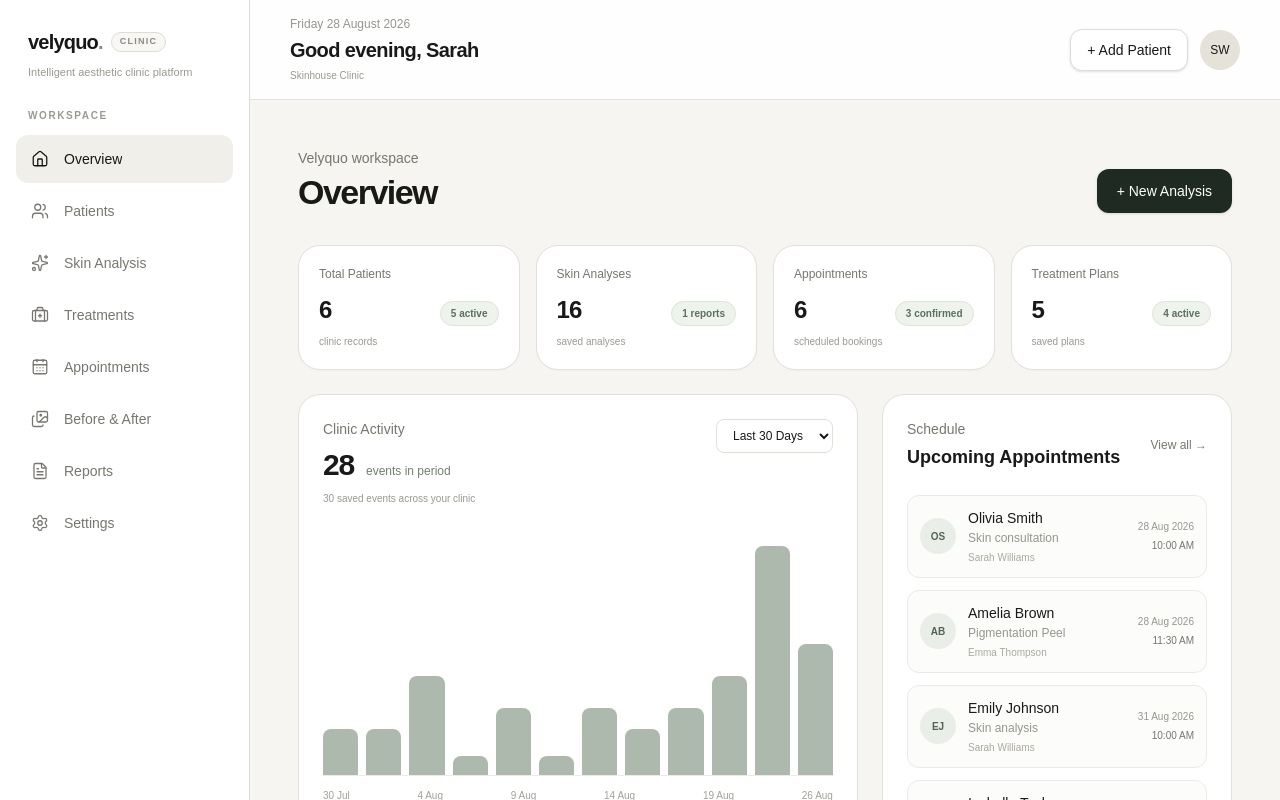
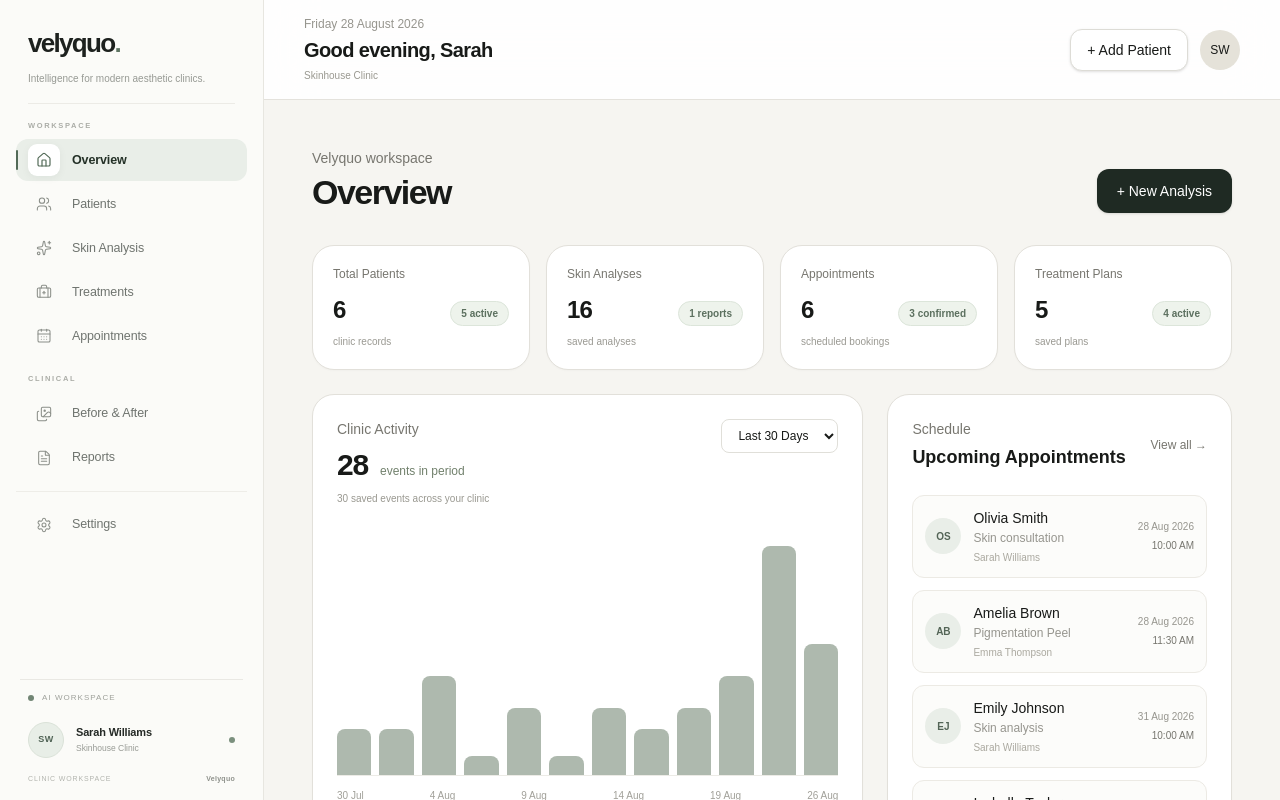
Before and after one commit to amansin-1922/dermis-prototype, a Next.js app: page /dashboard in a window 1280 px wide. Shown: the top 800 px of the page. Built offline with nearby package versions, Linux system fonts and the light colour scheme.

Commit message:
Refine Velyquo dashboard and sidebar

```diff
--- a/app/components/sidebar.tsx
+++ b/app/components/sidebar.tsx
@@ -3,14 +3,14 @@
 import { useEffect, useState } from "react";
 
 import {
-  House,
-  Users,
-  Sparkles,
   BriefcaseMedical,
   CalendarDays,
   FileText,
+  House,
+  Images,
   Settings,
-  Images,
+  Sparkles,
+  Users,
 } from "lucide-react";
 
 type SidebarProps = {
@@ -40,7 +40,7 @@ const defaultSettings: ClinicSettings = {
   initials: "SW",
 };
 
-const navigation = [
+const workspaceNavigation = [
   {
     name: "Overview",
     href: "/dashboard",
@@ -66,6 +66,9 @@ const navigation = [
     href: "/appointments",
     icon: CalendarDays,
   },
+] as const;
+
+const clinicalNavigation = [
   {
     name: "Before & After",
     href: "/before-after",
@@ -75,11 +78,6 @@ const navigation = [
     name: "Reports",
     href: "/reports",
     icon: FileText,
-  },
-  {
-    name: "Settings",
-    href: "/settings",
-    icon: Settings,
   },
 ] as const;
 
@@ -91,7 +89,8 @@ export default function Sidebar({
 
   useEffect(() => {
     const loadSettings = () => {
-      const storedSettings = localStorage.getItem(
+      const storedSettings =
+        localStorage.getItem(
           "dermisClinicSettings"
         );
 
@@ -101,9 +100,8 @@ export default function Sidebar({
       }
 
       try {
-        const parsedSettings = JSON.parse(
-          storedSettings
-        );
+        const parsedSettings =
+          JSON.parse(storedSettings);
 
         setClinicSettings({
           ...defaultSettings,
@@ -154,41 +152,17 @@ export default function Sidebar({
       .toUpperCase();
 
   const initials =
-    clinicSettings.initials?.trim().toUpperCase() ||
+    clinicSettings.initials
+      ?.trim()
+      .toUpperCase() ||
     generatedInitials ||
     "SW";
 
-  return (
-    <aside className="hidden w-[250px] shrink-0 border-r border-[#DDDCD6] bg-white lg:flex lg:flex-col">
-      {/* BRAND */}
-      <div className="px-7 py-7">
-        <a
-          href="/dashboard"
-          className="inline-flex items-center gap-2"
-        >
-          <span className="text-xl font-semibold tracking-[-0.04em] text-[#171717]">
-            velyquo
-            <span className="text-[#8A8A84]">.</span>
-          </span>
-
-          <span className="rounded-full border border-[#DDDCD6] bg-[#F8F7F4] px-2 py-0.5 text-[9px] font-semibold uppercase tracking-[0.14em] text-[#8A8982]">
-            Clinic
-          </span>
-        </a>
-
-        <p className="mt-2 text-[11px] leading-4 text-[#9A9992]">
-          Intelligent aesthetic clinic platform
-        </p>
-      </div>
-
-      {/* NAVIGATION */}
-      <nav className="px-4">
-        <p className="px-3 pb-3 text-[10px] font-semibold uppercase tracking-[0.16em] text-[#9A9992]">
-          Workspace
-        </p>
-
-        <div className="space-y-1">
-          {navigation.map((item) => {
+  const renderNavigationItem = (
+    item:
+      | (typeof workspaceNavigation)[number]
+      | (typeof clinicalNavigation)[number]
+  ) => {
     const Icon = item.icon;
     const isActive =
       activePage === item.name;
@@ -197,56 +171,196 @@ export default function Sidebar({
       <a
         key={item.name}
         href={item.href}
-                className={`flex w-full items-center gap-3 rounded-xl px-3 py-3 text-sm transition ${
+        aria-current={
+          isActive ? "page" : undefined
+        }
+        className={`group relative flex h-[42px] items-center gap-3 rounded-[12px] px-3 transition-all duration-200 ${
           isActive
-                    ? "bg-[#F0EFEA] font-medium text-[#171717]"
-                    : "text-[#77766F] hover:bg-[#F7F6F2] hover:text-[#171717]"
+            ? "bg-[#E9EEE8] text-[#243127]"
+            : "text-[#6F746F] hover:bg-[#F2F3EF] hover:text-[#242A25]"
         }`}
       >
-                <span className="flex h-6 w-6 shrink-0 items-center justify-center">
+        {isActive && (
+          <span className="absolute left-0 top-1/2 h-5 w-[2px] -translate-y-1/2 rounded-full bg-[#526A57]" />
+        )}
+
+        <span
+          className={`flex h-8 w-8 shrink-0 items-center justify-center rounded-[9px] transition-all ${
+            isActive
+              ? "bg-white text-[#526A57] shadow-[0_2px_8px_rgba(28,38,30,0.05)]"
+              : "text-[#8A8E88] group-hover:text-[#5D655E]"
+          }`}
+        >
           <Icon
-                    size={18}
-                    strokeWidth={1.7}
+            size={16}
+            strokeWidth={
+              isActive ? 1.8 : 1.55
+            }
           />
         </span>
 
-                <span className="truncate">
+        <span
+          className={`text-[12.5px] tracking-[-0.01em] ${
+            isActive
+              ? "font-semibold"
+              : "font-medium"
+          }`}
+        >
           {item.name}
         </span>
       </a>
     );
-          })}
+  };
+
+  return (
+    <aside className="hidden w-[264px] shrink-0 overflow-hidden border-r border-[#E7E6E0] bg-[#FBFBF8] lg:sticky lg:top-0 lg:flex lg:h-screen lg:self-start lg:flex-col">
+      {/* BRAND */}
+      <div className="shrink-0 px-7 pb-4 pt-6">
+        <a
+          href="/dashboard"
+          className="inline-block"
+        >
+          <div className="flex items-baseline">
+            <span className="text-[26px] font-semibold tracking-[-0.065em] text-[#1D211E]">
+              velyquo
+            </span>
+
+            <span className="text-[26px] font-semibold text-[#5F7563]">
+              .
+            </span>
+          </div>
+        </a>
+
+        <p className="mt-2 max-w-[188px] text-[10px] leading-[16px] text-[#979A94]">
+          Intelligence for modern aesthetic
+          clinics.
+        </p>
+      </div>
+
+      <div className="mx-7 h-px shrink-0 bg-[#ECEBE6]" />
+
+      {/* SCROLL-SAFE NAVIGATION AREA */}
+      <nav className="min-h-0 flex-1 overflow-y-auto px-4 py-4 [scrollbar-width:none] [&::-webkit-scrollbar]:hidden">
+        <div>
+          <p className="px-3 text-[7.5px] font-semibold uppercase tracking-[0.22em] text-[#ABADA7]">
+            Workspace
+          </p>
+
+          <div className="mt-2 space-y-0.5">
+            {workspaceNavigation.map(
+              renderNavigationItem
+            )}
+          </div>
+        </div>
+
+        <div className="mt-4">
+          <p className="px-3 text-[7.5px] font-semibold uppercase tracking-[0.22em] text-[#ABADA7]">
+            Clinical
+          </p>
+
+          <div className="mt-2 space-y-0.5">
+            {clinicalNavigation.map(
+              renderNavigationItem
+            )}
+          </div>
+        </div>
+
+        <div className="mt-3 border-t border-[#EEEDE8] pt-3">
+          <a
+            href="/settings"
+            aria-current={
+              activePage === "Settings"
+                ? "page"
+                : undefined
+            }
+            className={`group relative flex h-[42px] items-center gap-3 rounded-[12px] px-3 transition-all duration-200 ${
+              activePage === "Settings"
+                ? "bg-[#E9EEE8] text-[#243127]"
+                : "text-[#6F746F] hover:bg-[#F2F3EF] hover:text-[#242A25]"
+            }`}
+          >
+            {activePage ===
+              "Settings" && (
+              <span className="absolute left-0 top-1/2 h-5 w-[2px] -translate-y-1/2 rounded-full bg-[#526A57]" />
+            )}
+
+            <span
+              className={`flex h-8 w-8 shrink-0 items-center justify-center rounded-[9px] transition-all ${
+                activePage ===
+                "Settings"
+                  ? "bg-white text-[#526A57] shadow-[0_2px_8px_rgba(28,38,30,0.05)]"
+                  : "text-[#8A8E88] group-hover:text-[#5D655E]"
+              }`}
+            >
+              <Settings
+                size={16}
+                strokeWidth={
+                  activePage ===
+                  "Settings"
+                    ? 1.8
+                    : 1.55
+                }
+              />
+            </span>
+
+            <span
+              className={`text-[12.5px] tracking-[-0.01em] ${
+                activePage ===
+                "Settings"
+                  ? "font-semibold"
+                  : "font-medium"
+              }`}
+            >
+              Settings
+            </span>
+          </a>
         </div>
       </nav>
 
-      {/* CLINIC ACCOUNT */}
-      <div className="mt-auto border-t border-[#ECEBE6] p-5">
+      {/* ACCOUNT FOOTER */}
+      <div className="shrink-0 bg-[#FBFBF8] px-5 pb-4 pt-2">
+        <div className="border-t border-[#E9E8E3] pt-3">
+          <div className="mb-2.5 flex items-center gap-2 px-2">
+            <span className="h-[6px] w-[6px] rounded-full bg-[#718574]" />
+
+            <span className="text-[8px] font-medium uppercase tracking-[0.13em] text-[#9FA19B]">
+              AI workspace
+            </span>
+          </div>
+
           <a
             href="/settings"
-          className={`flex w-full items-center gap-3 rounded-xl p-2 transition ${
-            activePage === "Settings"
-              ? "bg-[#F0EFEA]"
-              : "hover:bg-[#F7F6F2]"
-          }`}
+            className="group flex min-h-[52px] items-center gap-3 rounded-[14px] px-2 py-1.5 transition-all duration-200 hover:bg-white hover:shadow-[0_5px_18px_rgba(27,32,27,0.035)]"
           >
-          <div className="flex h-9 w-9 shrink-0 items-center justify-center rounded-full bg-[#E5E2D9] text-xs font-medium text-[#171717]">
+            <div className="flex h-9 w-9 shrink-0 items-center justify-center rounded-full border border-[#DAE2D8] bg-[#E8EEE7] text-[9px] font-semibold tracking-[0.05em] text-[#506355]">
               {initials}
             </div>
 
             <div className="min-w-0 flex-1">
-            <p className="truncate text-sm font-medium text-[#171717]">
-              {clinicSettings.practitionerName}
+              <p className="truncate text-[11px] font-semibold tracking-[-0.015em] text-[#252A26]">
+                {
+                  clinicSettings.practitionerName
+                }
               </p>
 
-            <p className="truncate text-xs text-[#96958E]">
+              <p className="mt-0.5 truncate text-[8.5px] text-[#989B95]">
                 {clinicSettings.clinicName}
               </p>
             </div>
+
+            <span className="h-[6px] w-[6px] shrink-0 rounded-full bg-[#7B907E]" />
           </a>
 
-        <p className="mt-3 px-2 text-[10px] leading-4 text-[#AAA9A2]">
-          Powered by Velyquo
-        </p>
+          <div className="mt-2 flex items-center justify-between px-2">
+            <span className="text-[7px] uppercase tracking-[0.12em] text-[#B2B4AE]">
+              Clinic workspace
+            </span>
+
+            <span className="text-[7px] font-semibold tracking-[0.04em] text-[#8E918B]">
+              Velyquo
+            </span>
+          </div>
+        </div>
       </div>
     </aside>
   );
--- a/app/dashboard/page.tsx
+++ b/app/dashboard/page.tsx
@@ -315,6 +315,51 @@ function parseClinicDate(value?: string) {
   return 0;
 }
 
+function formatActivityDate(value?: string) {
+  if (!value) {
+    return "Saved";
+  }
+
+  const trimmedValue = value.trim();
+
+  const isIsoDate =
+    /^\d{4}-\d{2}-\d{2}T\d{2}:\d{2}/.test(
+      trimmedValue
+    );
+
+  if (!isIsoDate) {
+    return value;
+  }
+
+  const parsedDate = new Date(trimmedValue);
+
+  if (Number.isNaN(parsedDate.getTime())) {
+    return value;
+  }
+
+  const formattedDate =
+    parsedDate.toLocaleDateString(
+      "en-GB",
+      {
+        day: "numeric",
+        month: "short",
+        year: "numeric",
+      }
+    );
+
+  const formattedTime =
+    parsedDate.toLocaleTimeString(
+      "en-GB",
+      {
+        hour: "numeric",
+        minute: "2-digit",
+        hour12: true,
+      }
+    );
+
+  return `${formattedDate}, ${formattedTime}`;
+}
+
 function getInitials(name: string) {
   return name
     .split(" ")
@@ -1400,7 +1445,7 @@ export default function Dashboard() {
         <section className="min-w-0 flex-1">
 
           {/* HEADER */}
-          <header className="flex items-center justify-between sticky top-0 z-30 flex items-center justify-between border-b border-[#E4E2DC] bg-white/90 px-6 py-4 backdrop-blur-xl lg:px-10">
+          <header className="sticky top-0 z-30 flex items-center justify-between border-b border-[#E4E2DC] bg-white/90 px-6 py-4 backdrop-blur-xl lg:px-10">
 
             <div>
 
@@ -2362,7 +2407,9 @@ export default function Dashboard() {
                         </div>
 
                         <p className="text-xs text-[#999890]">
-                          {activity.date}
+                          {formatActivityDate(
+                            activity.date
+                          )}
                         </p>
 
                         <span
```
Lines whose indentation alone changed are shown as unchanged.
